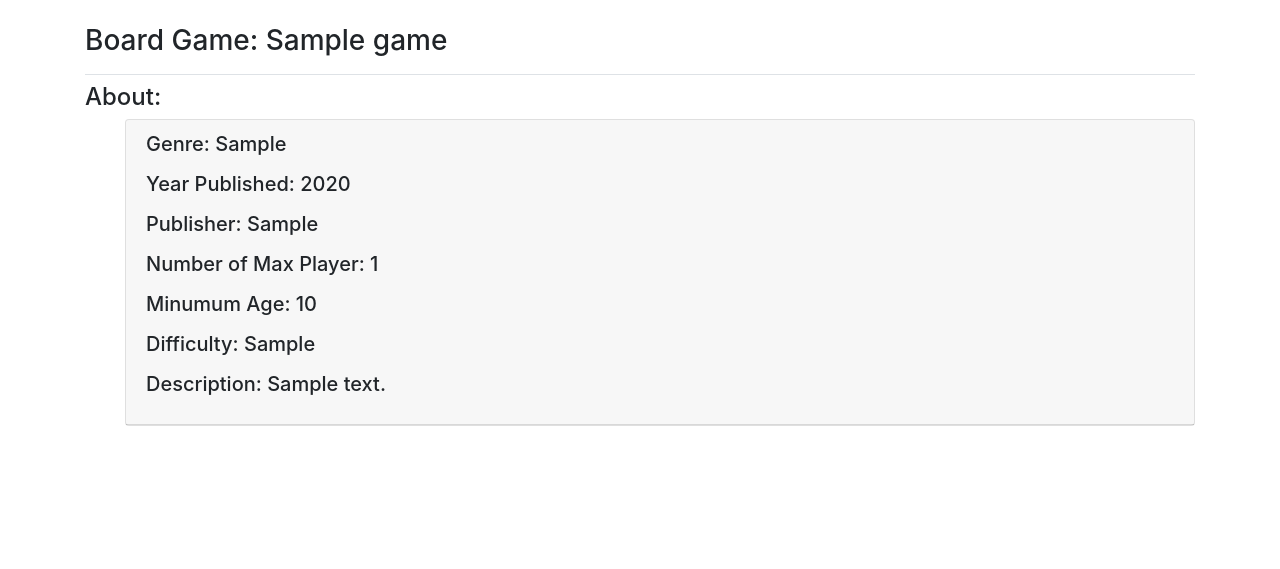
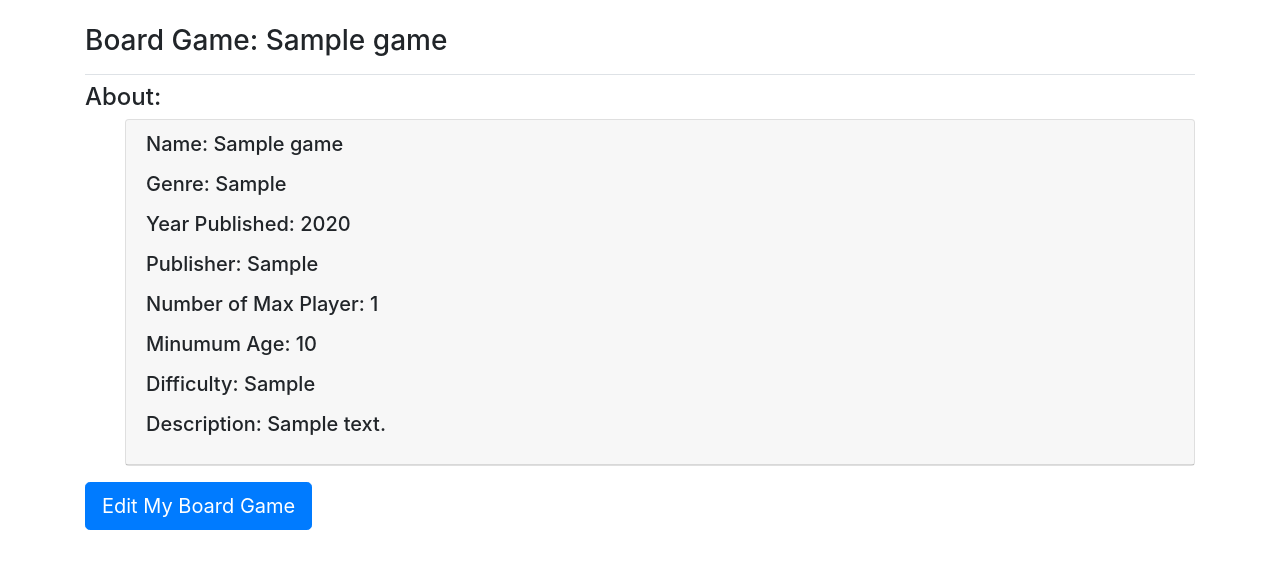
Before and after one commit to urasayanoglu/board_game_club, a Django app: page /games/1/ in a window 1280 px wide. Shown: the part 58-627 px from the top of the page. Run offline with Django 4.2, Linux system fonts and the light colour scheme; a user stored in the database is signed in; tables that the repository leaves empty hold one stand-in row (values such as "Sample post"); some libraries are stand-ins or nearby versions.

Commit message:
Create Edit Game Page and Edit Game View

```diff
--- a/board_game_club_apps/forms.py
+++ b/board_game_club_apps/forms.py
@@ -8,20 +8,21 @@ class GameForm(forms.ModelForm):
             'name',
             'genre',
             'year_published',
-            'description',
+            'publisher',
             'number_of_players',
             'min_age',
             'difficulty',
+            'description',
         ]
         labels = {
             'name': "Name of the Board Game",
             'genre': "Game Genre",
             'year_published': "Year Published",
             'publisher': "Publisher",
-            'description': "Board Game Description",
             'number_of_players': "Max Number of Players",
             'min_age': "Min Age Required For the Game",
             'difficulty': "Difficulty Level",
+            'description': "Board Game Description",
             }
 
 class LoanForm(forms.ModelForm):
--- a/board_game_club_apps/templates/board_game_club_apps/game.html
+++ b/board_game_club_apps/templates/board_game_club_apps/game.html
@@ -9,6 +9,7 @@
   <ul>
     <div class="card mb-3">
       <h5 class="card-header">
+        <p>Name: {{ game.name }}</p>
         <p>Genre: {{ game.genre }}</p>
         <p>Year Published: {{ game.year_published}}</p>
         <p>Publisher: {{ game.publisher }}</p>
@@ -19,4 +20,6 @@
       </h5>
     </div>
   </ul>
+
+  <h3><a class="btn btn-lg btn-primary" href="{% url 'board_game_club_apps:edit_game' game.id %}" role="button">Edit My Board Game</a></h3>
 {% endblock content %}
--- a/board_game_club_apps/urls.py
+++ b/board_game_club_apps/urls.py
@@ -11,9 +11,11 @@ urlpatterns = [
     path('games', views.games, name='games'),
     # Page that shows all loanable games
     path('loanable_games/', views.loanable_games, name='loanable_games'),
-    # Page with loans for a single game
+    # Page with about info of a single game
     path('games/<int:game_id>/', views.game, name='game'),
-    # Page with loans for a loanable game
+    # Page for editing a board game
+    path('edit_game/<int:game_id>', views.edit_game, name="edit_game"),
+    # Page with about info of a loanable game
     path('loanable_games/<int:game_id>/', views.loanable_game, name='loanable_game'),
     # Page for adding a new game
     path('new_game/', views.new_game, name='new_game'),
--- a/board_game_club_apps/views.py
+++ b/board_game_club_apps/views.py
@@ -19,7 +19,7 @@ def games(request):
 
 @login_required
 def game(request, game_id):
-    """Show a board game with loan information."""
+    """Show information of a board game."""
     game = Game.objects.get(id=game_id)
     # Making sure the game belongs to the current user:
     if game.owner != request.user:
@@ -27,6 +27,27 @@ def game(request, game_id):
     elif game.status != 'o':
             context = {'game': game}
     return render(request, 'board_game_club_apps/game.html', context)
+
+@login_required
+def edit_game(request, game_id):
+    """Edit an existing board game."""
+    game = Game.objects.get(id=game_id)
+    # Making sure the game belongs to the current user:
+    if game.owner != request.user:
+        raise Http404
+    if request.method != 'POST':
+        # Initial request, pre-fill form with the current experience.
+        form = GameForm(instance=game)
+    else:
+        # POST data submitted -> process the data.
+        form = GameForm(instance=game, data=request.POST )
+        if form.is_valid():
+            edit_game = form.save(commit=False)
+            edit_game.owner = request.user
+            edit_game.save()
+            return redirect('board_game_club_apps:game', game_id = game.id)
+    context = {'form': form}
+    return render(request, 'board_game_club_apps/edit_game.html', context)
 
 @login_required
 def new_game(request):
```
Also changed, not shown: board_game_club_apps/templates/board_game_club_apps/edit_game.html (added, +15 -0 lines).
